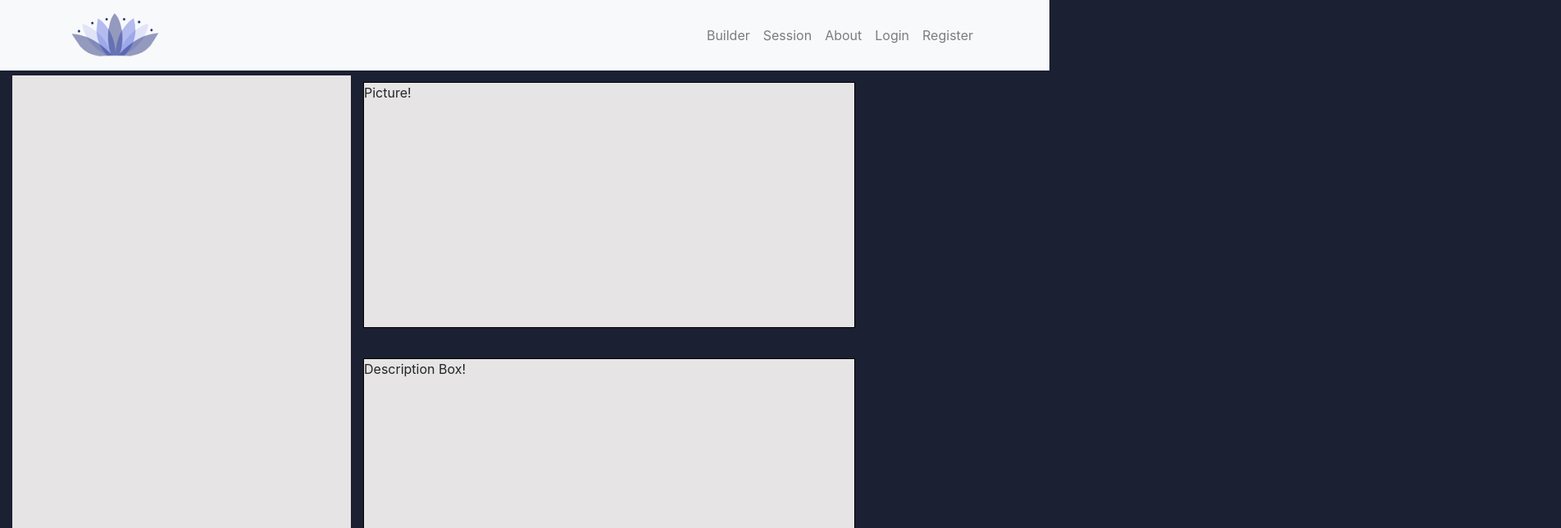
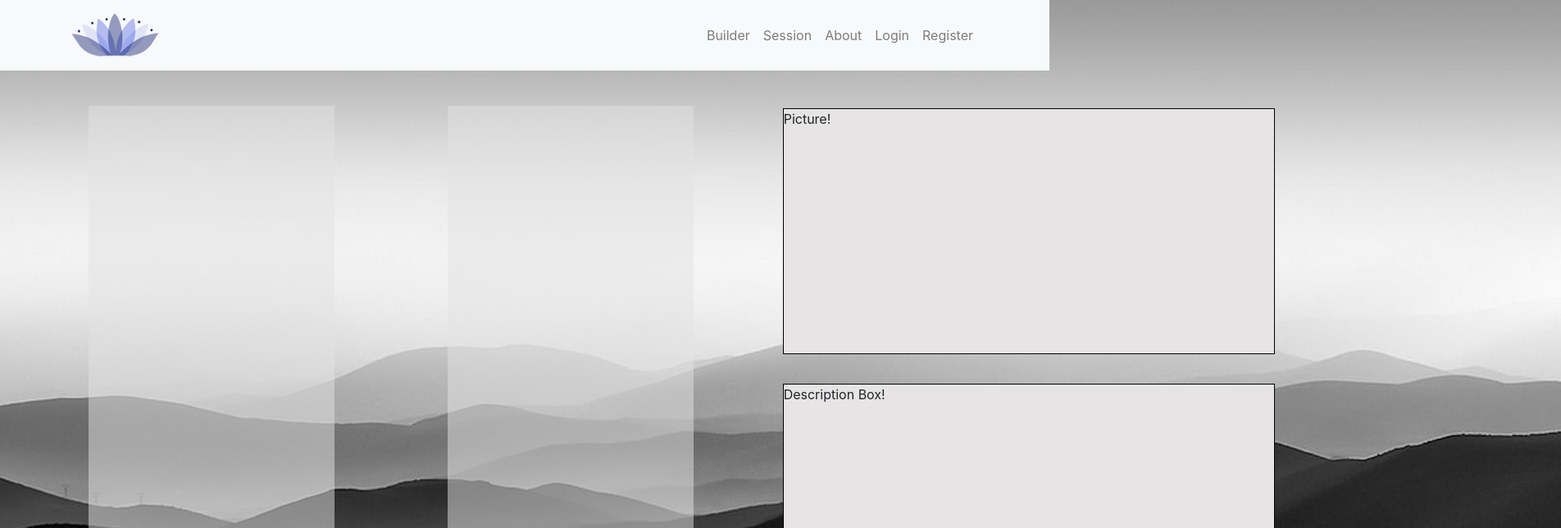
Before and after one commit to Luke-Berzins/Reflexion, a React (Create React App) app in the folder client/: page /builder in a window 1280 px wide. Shown: the top 644 px of the page at 82% size, 1904 px wide, since content can reach past the window. Built offline with nearby package versions, Linux system fonts and the light colour scheme; no server answers.

Commit message:
Add background to builder

```diff
--- a/client/src/App.jsx
+++ b/client/src/App.jsx
@@ -28,9 +28,7 @@ function App() {
     Promise.all([
       axios.get("/api/poses"),
     ]).then((all) => {
-      console.log(all[0].data.poses)
       setState({poses: all[0].data.poses});
-      console.log("hhhhh", state.poses)
     })
   }, []);
 
@@ -46,7 +44,7 @@ function App() {
           <Route path="/builder" >
             <Builder poses={state.poses}/>
           </Route>
-          <Route path="/session">
+          <Route path="/session/:id">
             <Session />
           </Route>
           <Route path="/login">
--- a/client/src/components/Builder.jsx
+++ b/client/src/components/Builder.jsx
@@ -3,10 +3,12 @@ import Board from './Board'
 import Card from './Card'
 import Cardlist from './Cardlist'
 import axios from "axios";
-import "./Builder.scss"
+import "./Builder.scss";
 
 
 
+
+export default function Builder(props) {
   const generateSequence = () => {
     const list = document.getElementById('board_2').children
     const poseArray = [...list].map(x => x.id.split('').pop() * 1)
@@ -24,12 +26,11 @@ const generateSequence = () => {
         })
         counter++;
       })
-
+      window.location = `/session/${seqID}`
     })
     .catch(err => console.log(err))
 
   }
-export default function Builder(props) {
 
   return (
     <div id="builder">
--- a/client/src/components/Builder.scss
+++ b/client/src/components/Builder.scss
@@ -5,6 +5,10 @@
 }
 
 #builder {
+  background-image: url('../img/bg-masthead-2.png');
+  background-size: cover;
+  width:119rem;
+  height:65rem;
   display: flex;
   justify-content: flex-start;
 
@@ -28,7 +32,7 @@
 
   width: 100%;
   max-width: 300px;
-
+  opacity: 0.5;
   background-color: #e6e4e4;
   padding: 15px;
 }
--- a/client/src/components/Session.jsx
+++ b/client/src/components/Session.jsx
@@ -1,10 +1,21 @@
 import ReactPlayer from "react-player";
 import React from "react";
 import Webcam from "react-webcam"
+import axios from "axios";
+import "./Session.scss"
+// import { state, useState, useEffect } from "react";
+// let { sessionID } = urlParams()
+export default function Session(props) {
 
-import "./Session.scss"
+  const session = props.currentSession;
+  console.log('Session:', session);
 
-export default function Session(props) {
+
+  axios.get("/api/sequence_pose/build", {
+    params: {
+      session: "hello"
+    }
+  })
 
   const videoConstraints = {
     facingMode: "user",
```
Also changed, not shown: client/src/img/bg-masthead-2.png (added), 1 other file (tests, documents, lock files or other folders). Lines whose indentation alone changed are shown as unchanged.
